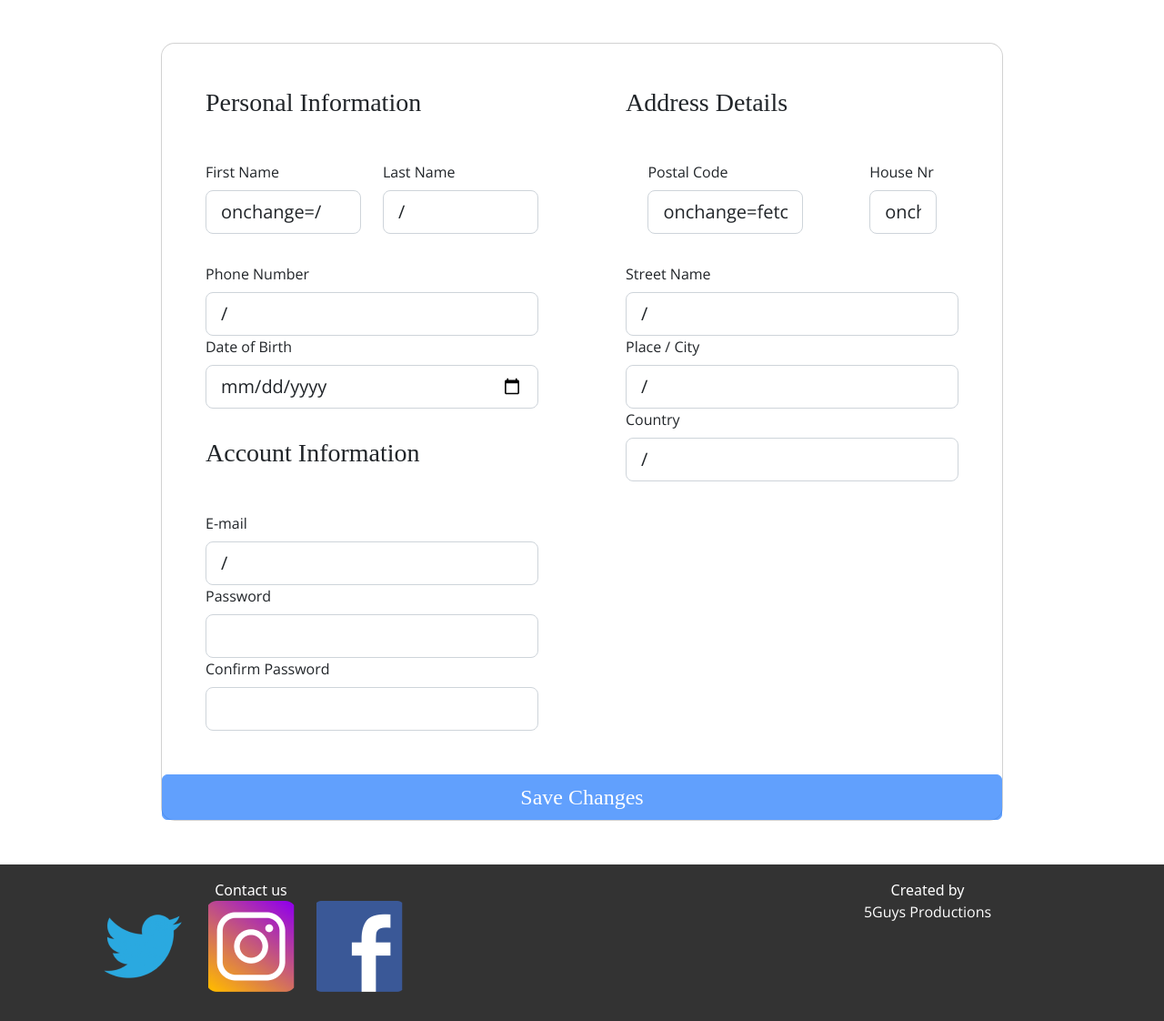
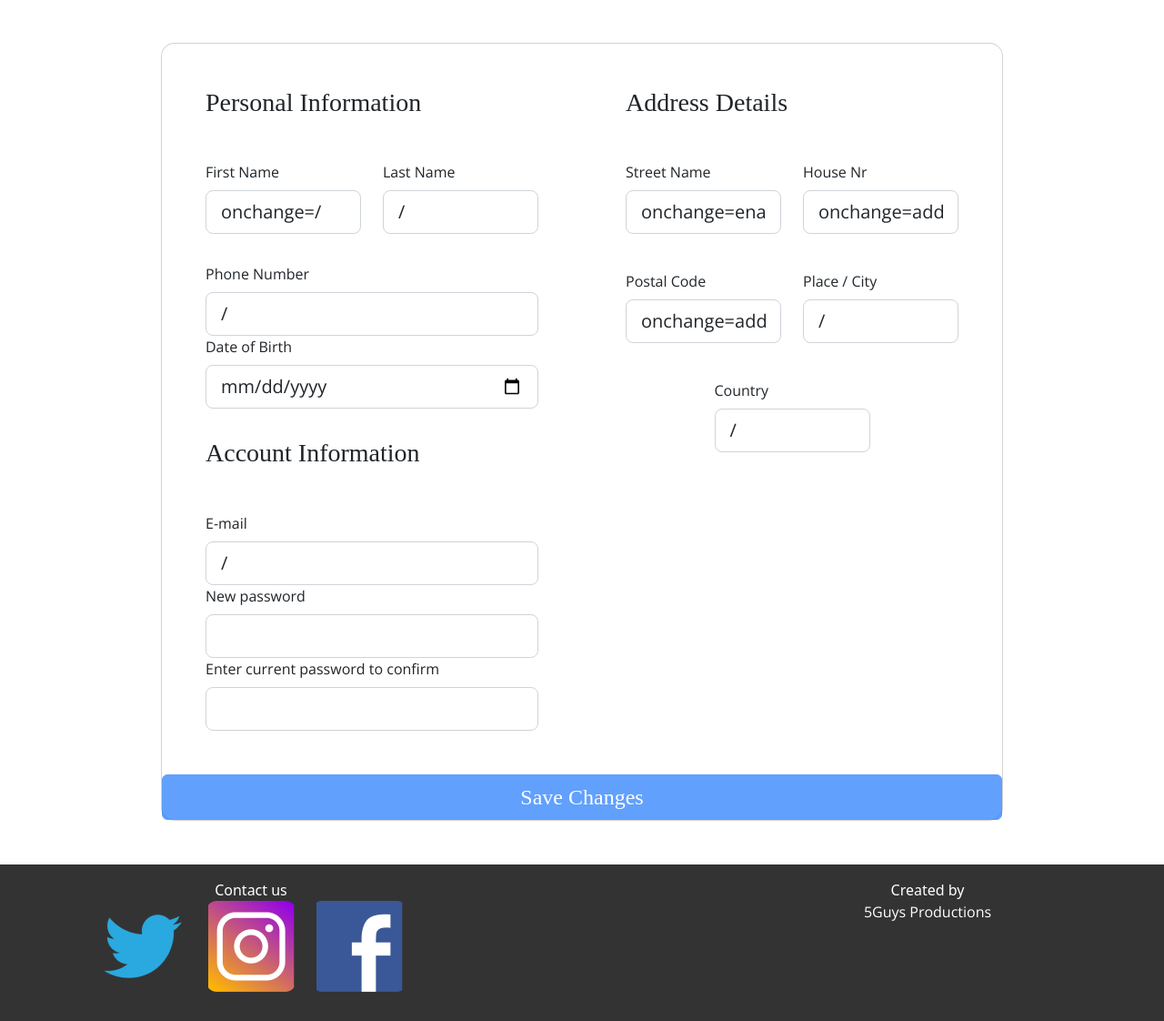
Before and after one commit to Athlon007/the-festival, a PHP site: the page made by app/views/home/account.php in a window 1280 px wide. Shown: the part 171-1293 px from the top of the page at 91% size. Run offline with PHP 8.4, Linux system fonts and the light colour scheme; the template is opened without the code that fills it, so the values that code supplies are empty; some web fonts are replaced.

Commit message:
hotfix after master merge

```diff
--- a/app/Config.php
+++ b/app/Config.php
@@ -5,7 +5,7 @@ $db_username = "haarlemfestivaluser";
 $db_password = "D4LL84w9f7Cb99z4Pz";
 
 // Uncomment lines below, to use local database.
-$debugMode = true;
+$debugMode = false;
 if ($debugMode) {
     $db_host = "mysql";
     $db_name = "developmentdb";
--- a/app/public/js/accountmanager.js
+++ b/app/public/js/accountmanager.js
@@ -1,9 +1,16 @@
+//Save changes button
+var saveChangesButton = document.getElementById("saveChangesButton");
+
 function enableSaveChanges(){
-
+    saveChangesButton.disabled = false;
 }
 
 function disableSaveChanges(){
+    saveChangesButton.disabled = true;
+}
 
+function addressChange(){
+    enableSaveChanges();
 }
 
 function updateAccount(userId){
--- a/app/services/UserService.php
+++ b/app/services/UserService.php
@@ -198,7 +198,7 @@ class UserService
     public function deleteUser($data): void
     {
         try {
-            $this->repository->deleteUser($id);
+            $this->repository->deleteUser($data->id);
         }
         catch (Exception $ex) {
             throw ($ex);
--- a/app/views/home/account.php
+++ b/app/views/home/account.php
@@ -72,11 +72,11 @@
                                                     <input type="email" id="email" class="form-control form-control-lg" value=<?php echo $user->getEmail()?> />
                                                 </div>
                                                 <div class="form-outline">
-                                                    <label class="form-label" for="password">Password</label>
+                                                    <label class="form-label" for="password">New password</label>
                                                     <input type="password" id="password" class="form-control form-control-lg" />
                                                 </div>
                                                 <div class="form-outline">
-                                                    <label class="form-label" for="passwordConfirm">Confirm Password</label>
+                                                    <label class="form-label" for="passwordConfirm">Enter current password to confirm</label>
                                                     <input type="password" id="passwordConfirm" class="form-control form-control-lg" />
                                                 </div>
                                             </div>
@@ -89,30 +89,39 @@
 
                                             <div class="row">
                                                 <div class="col-md-6 mb-4 pb-2">
+                                                    <div class="form-outline form-white pb-2">
+                                                        <label class="form-label" for="streetName">Street Name</label>
+                                                        <input type="text" id="streetName" class="form-control form-control-lg" value=<?php echo $user->getAddress()->getStreetName()?> onchange=enableSaveChanges() />
+                                                    </div>
+                                                </div>
+                                                <div class="col-md-6 mb-4 pb-2">
+                                                    <div class="form-outline form-white">
+                                                        <label class="form-label" for="houseNumber">House Nr</label>
+                                                        <input type="text" id="houseNumber" class="form-control form-control-lg" value=<?php echo $user->getAddress()->getHouseNumber()?> onchange=addressChange()  />
+                                                    </div>
+                                                </div>
+                                            </div>
+
+
+                                            <div class="row">
+                                                <div class="col-md-6 mb-4 pb-2">
                                                     <div class="form-outline form-white">
                                                         <label class="form-label" for="postalCode">Postal Code</label>
-                                                        <input type="text" id="postalCode" class="form-control form-control-lg" value=<?php echo $user->getAddress()->getPostalCode() ?> onchange=fetchAddress() />
+                                                        <input type="text" id="postalCode" class="form-control form-control-lg" value=<?php echo $user->getAddress()->getPostalCode()?> onchange=addressChange() />
                                                     </div>
                                                 </div>
-                                                <div class="col-md-3 mb-4 pb-2">
-                                                    <div class="form-outline form-white">
-                                                        <label class="form-label" for="houseNumber">House Nr</label>
-                                                        <input type="text" id="houseNumber" class="form-control form-control-lg" value=<?php echo $user->getAddress()->getHouseNumber()?> onchange=fetchAddress()  />
+                                                <div class="col-md-6 mb-4 pb-2">
+                                                    <div class="form-outline form-white pb-2">
+                                                        <label class="form-label" for="city">Place / City</label>
+                                                        <input type="text" id="city" class="form-control form-control-lg" value=<?php echo $user->getAddress()->getCity()?> />
                                                     </div>
                                                 </div>
                                             </div>
 
                                             <div class="row">
-                                                <div class="col-mb-4 pb-2">
-                                                    <div class="form-outline form-white">
-                                                        <label class="form-label" for="streetName">Street Name</label>
-                                                        <input type="text" id="streetName" class="form-control form-control-lg" value=<?php echo $user->getAddress()->getStreetName()?> />
-                                                    </div>
-                                                    <div class="form-outline form-white">
-                                                        <label class="form-label" for="city">Place / City</label>
-                                                        <input type="text" id="city" class="form-control form-control-lg" value=<?php echo $user->getAddress()->getCity()?> />
-                                                    </div>
-                                                    <div class="form-outline form-white">
+
+                                                <div class="col-md-6 mb-4 pb-2">
+                                                    <div class="form-outline form-white pb-2">
                                                         <label class="form-label" for="country">Country</label>
                                                         <input type="text" id="country" class="form-control form-control-lg" value=<?php echo $user->getAddress()->getCountry()?> />
                                                     </div>
@@ -125,9 +134,8 @@
                                                 </ul>
                                             </div>
                                         </div>
-
                                     </div>
-                                    <button type="button" class="btn btn-primary" disabled>Save Changes</button>
+                                    <button id="saveChangesButton" type="button" class="btn btn-primary" disabled>Save Changes</button>
                                 </div>
                             </div>
                         </div>
@@ -136,6 +144,7 @@
             </div>
         </section>
 
+    <script src="/js/accountmanager.js"></script>
     <footer class="foot row bottom"></footer>
     <script type="application/javascript" src="https://ajax.googleapis.com/ajax/libs/jquery/3.6.1/jquery.min.js"></script>
     <script src="https://cdn.jsdelivr.net/npm/bootstrap@5.2.3/dist/js/bootstrap.bundle.min.js" integrity="sha384-kenU1KFdBIe4zVF0s0G1M5b4hcpxyD9F7jL+jjXkk+Q2h455rYXK/7HAuoJl+0I4" crossorigin="anonymous"></script>
```
